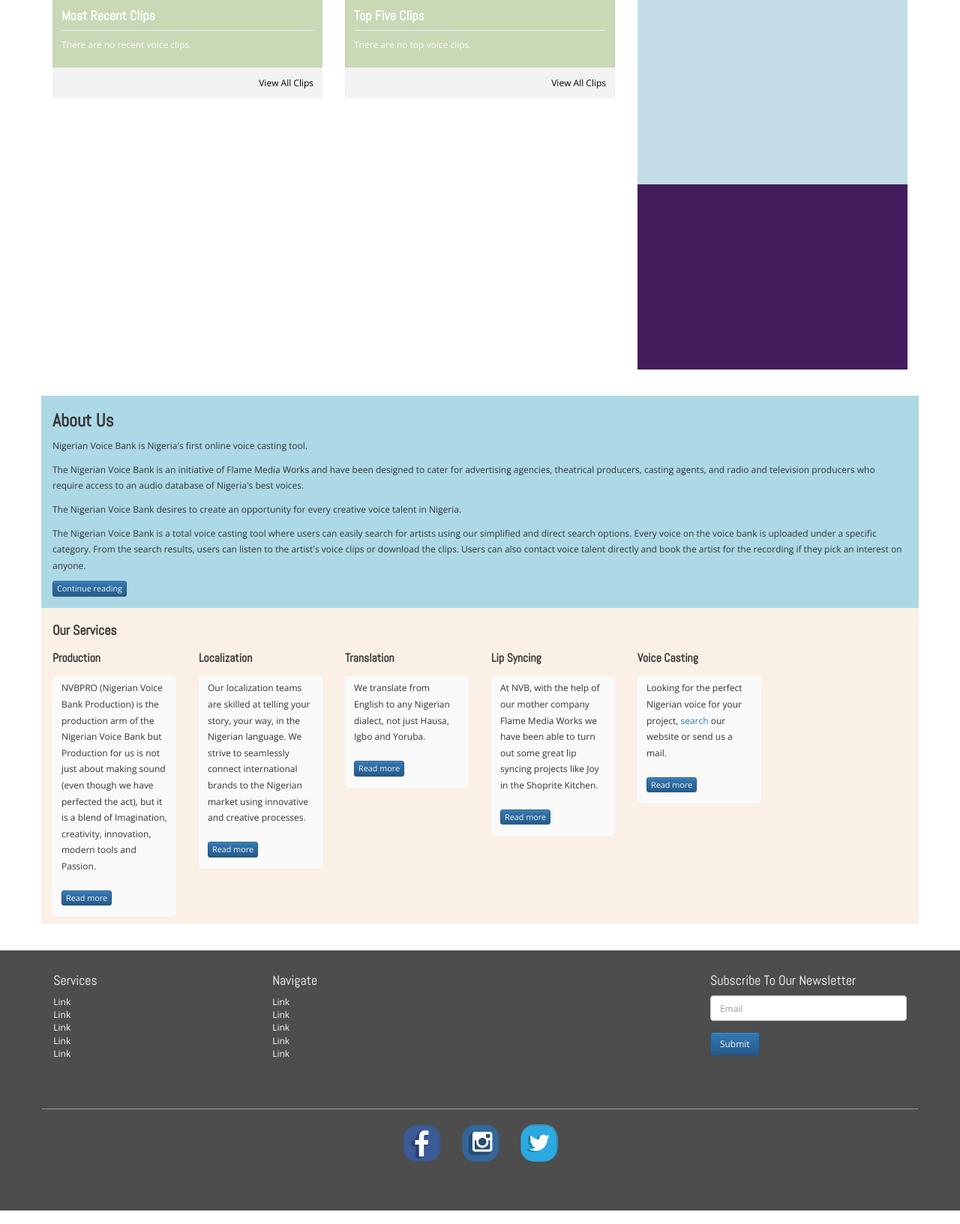
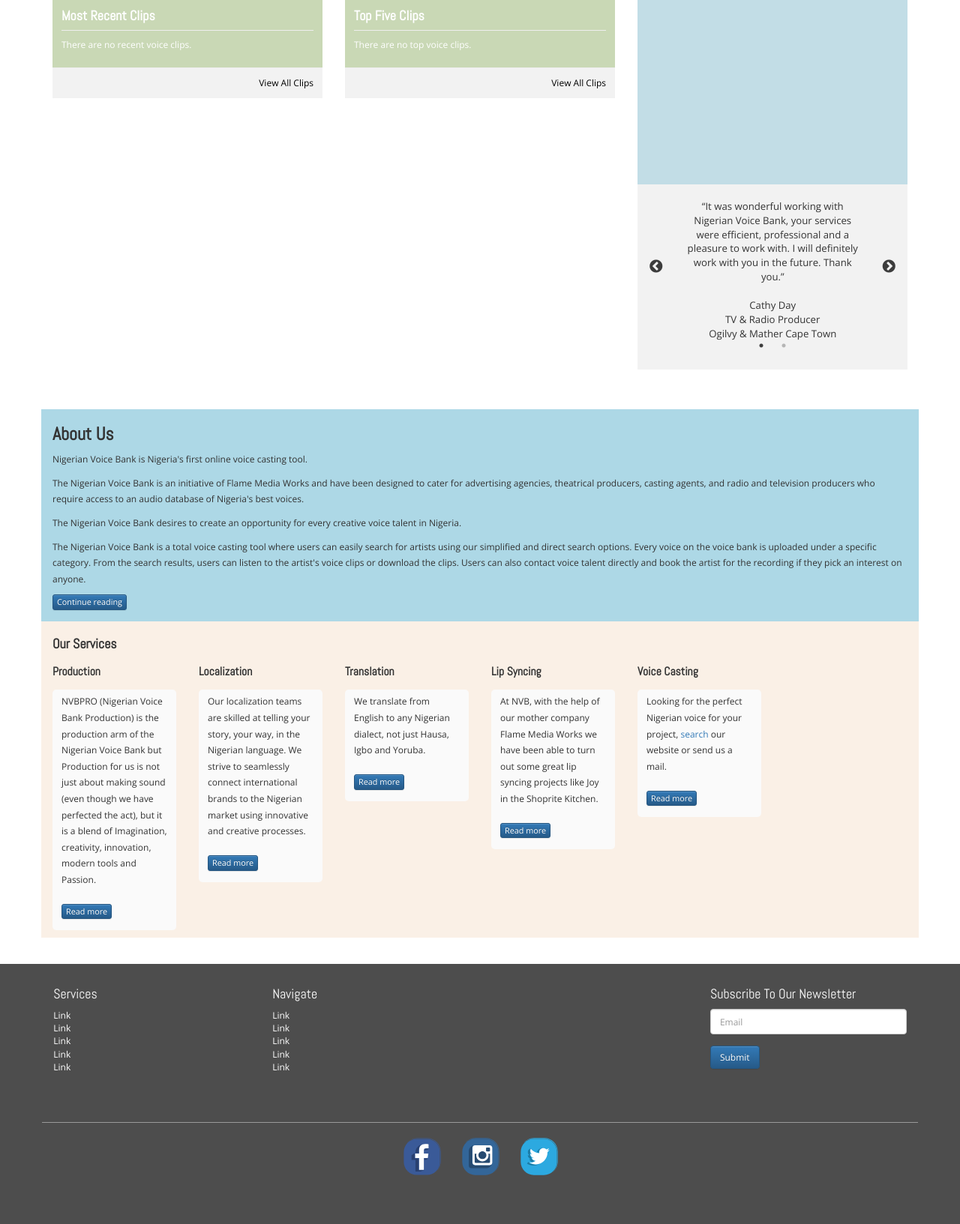
Before and after one commit to deone/voicebank, a Django app: template templates/accounts/index.html in a window 1280 px wide. Shown: the part 1283-2916 px from the top of the page at 75% size. Run offline with Django 3.2, Linux system fonts and the light colour scheme; the template is opened without the code that fills it, so the values that code supplies are empty; parts of the project's set-up code (start-up, migrations or seed data) failed here and were passed over; some libraries are stand-ins or nearby versions.

Commit message:
Testimonials text.

```diff
--- a/static/css/main.css
+++ b/static/css/main.css
@@ -92,8 +92,7 @@ div[class^="col-md-"] {
   width: 20.9%;
 }
 
-.blog-post .panel-body,
-.testimonials .panel-body {
+.blog-post .panel-body {
   padding-bottom: 29px;
 }
 
@@ -121,12 +120,19 @@ div[class^="col-md-"] {
   margin-top: 0;
 }
 
-.testimonials .panel-body {
-  text-align: center;
+.testimonials {
+  background: #f2f2f2;
+  height: 247px;
 }
 
-.testimonials blockquote {
-  margin: 0;
+.testimonials .slider {
+  height: 180px;
+  text-align: center;
+  margin-top: 20px;
+}
+
+.testimonials .slider p {
+  font-size: 110%;
 }
 
 /* Page Headers */
--- a/templates/accounts/index.html
+++ b/templates/accounts/index.html
@@ -168,9 +168,37 @@
         <a href="{% url 'all_clips' %}">View All Clips</a>
       </p>
     </div>
-    <div class="col-md-4" style="height: 494px;">
+    <div class="col-md-4">
       <div style="background: #c2dde6; height: 247px;"></div>
-      <div style="background: #431c5d; height: 247px;"></div>
+      <div class="testimonials">
+        <div class="col-md-12">
+          <section class="slider">
+            <div>
+              <p>
+                &ldquo;It was wonderful working with Nigerian Voice Bank, your services were efficient,
+                professional and a pleasure to work with.  I will definitely work with you in the future. Thank you.&rdquo;
+                <br><br>
+                Cathy Day
+                <br>
+                TV &amp; Radio Producer
+                <br>
+                Ogilvy &amp; Mather Cape Town
+              </p>
+            </div>
+            <div>
+              <p>
+                &ldquo;We worked with NVB on a large project for a multinational client. We found
+                the staff to be very attentive and would drop everything at a moments notice to fix
+                issues and get the right results. They are a lovely company to work with!&rdquo;
+                <br><br>
+                Hugh Edwards
+                <br>
+                High Score Productions LTD UK
+              </p>
+            </div>
+          </section>
+        </div>
+      </div>
     </div>
   </div>
 
@@ -253,6 +281,10 @@
 <script src="{{ STATIC_URL }}slick/slick.js" type="text/javascript" charset="utf-8"></script>
 <script type="text/javascript">
   $(document).on('ready', function() {
+    $(".testimonials .slider").slick({
+      dots: true
+    });
+
     $(".center").slick({
       dots: true,
       infinite: true,
```
